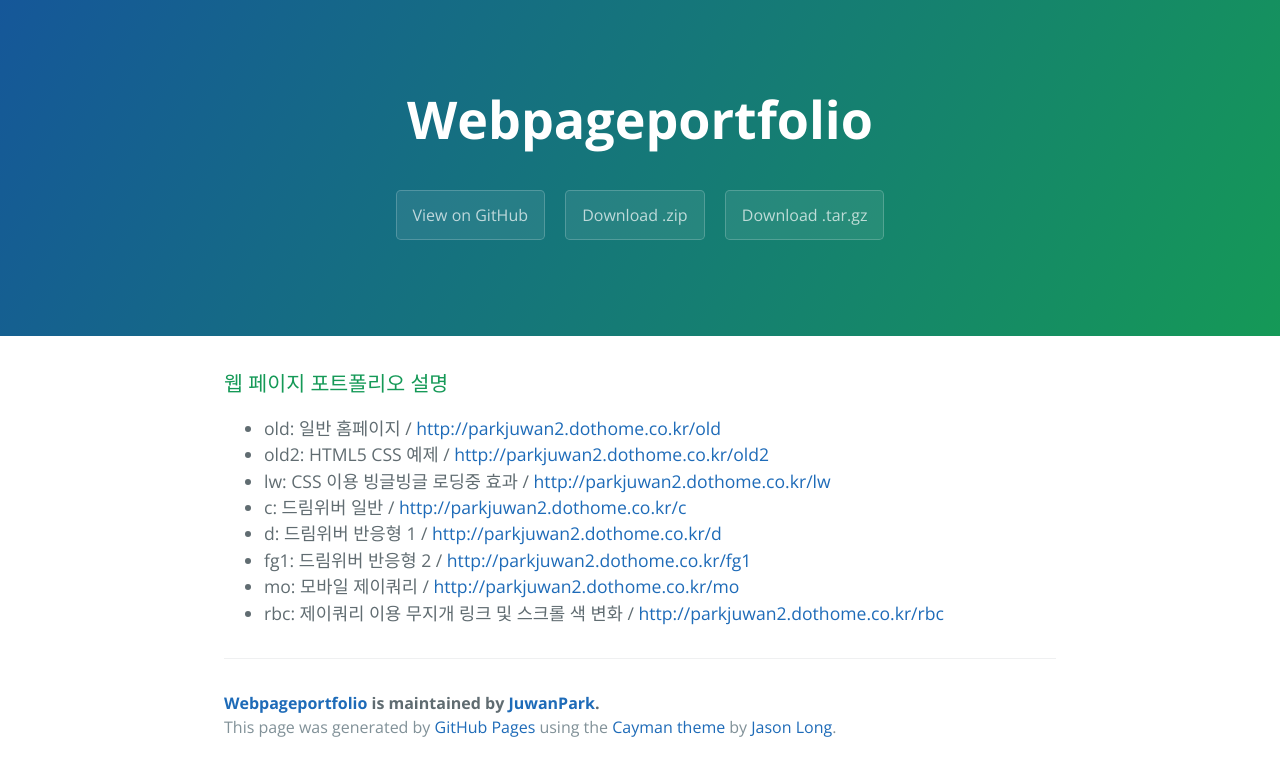
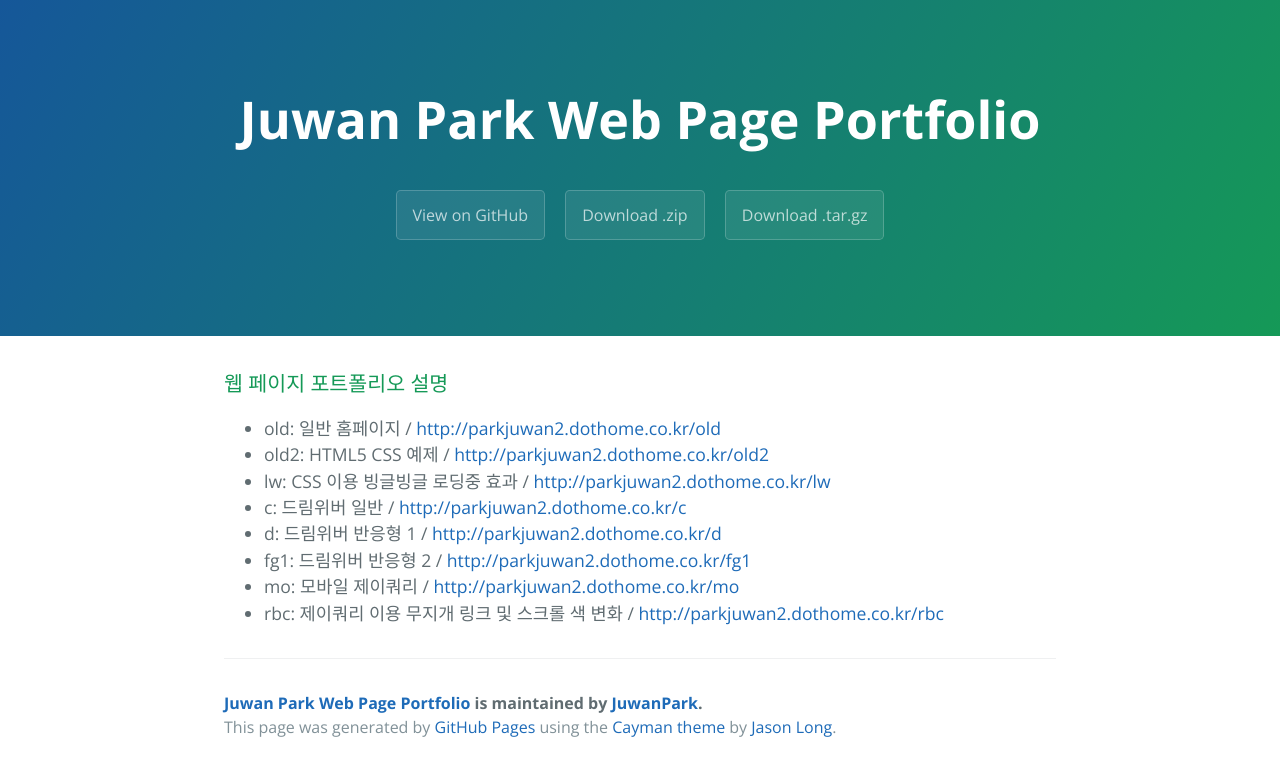
Before and after one commit to JuwanPark/WebpagePortfolio, a plain HTML site: page index.html in a window 1280 px wide. Drawn offline with nearby package versions, Linux system fonts and the light colour scheme.

```diff
--- a/index.html
+++ b/index.html
@@ -2,7 +2,7 @@
 <html lang="en-us">
   <head>
     <meta charset="UTF-8">
-    <title>Webpageportfolio by JuwanPark</title>
+    <title>Juwan Park Web Page Portfolio by JuwanPark</title>
     <meta name="viewport" content="width=device-width, initial-scale=1">
     <link rel="stylesheet" type="text/css" href="stylesheets/normalize.css" media="screen">
     <link href='https://fonts.googleapis.com/css?family=Open+Sans:400,700' rel='stylesheet' type='text/css'>
@@ -11,7 +11,7 @@
   </head>
   <body>
     <section class="page-header">
-      <h1 class="project-name">Webpageportfolio</h1>
+      <h1 class="project-name">Juwan Park Web Page Portfolio</h1>
       <h2 class="project-tagline"></h2>
       <a href="https://github.com/JuwanPark/WebpagePortfolio" class="btn">View on GitHub</a>
       <a href="https://github.com/JuwanPark/WebpagePortfolio/zipball/master" class="btn">Download .zip</a>
@@ -42,7 +42,7 @@
 </ul>
 
       <footer class="site-footer">
-        <span class="site-footer-owner"><a href="https://github.com/JuwanPark/WebpagePortfolio">Webpageportfolio</a> is maintained by <a href="https://github.com/JuwanPark">JuwanPark</a>.</span>
+        <span class="site-footer-owner"><a href="https://github.com/JuwanPark/WebpagePortfolio">Juwan Park Web Page Portfolio</a> is maintained by <a href="https://github.com/JuwanPark">JuwanPark</a>.</span>
 
         <span class="site-footer-credits">This page was generated by <a href="https://pages.github.com">GitHub Pages</a> using the <a href="https://github.com/jasonlong/cayman-theme">Cayman theme</a> by <a href="https://twitter.com/jasonlong">Jason Long</a>.</span>
       </footer>
--- a/params.json
+++ b/params.json
@@ -1,5 +1,5 @@
 {
-  "name": "Webpageportfolio",
+  "name": "Juwan Park Web Page Portfolio",
   "tagline": "",
   "body": "### 웹 페이지 포트폴리오 설명\r\n* old: 일반 홈페이지 / [http://parkjuwan2.dothome.co.kr/old](http://parkjuwan2.dothome.co.kr/old)\r\n* old2: HTML5 CSS 예제 / [http://parkjuwan2.dothome.co.kr/old2](http://parkjuwan2.dothome.co.kr/old2)\r\n* lw: CSS 이용 빙글빙글 로딩중 효과 / [http://parkjuwan2.dothome.co.kr/lw](http://parkjuwan2.dothome.co.kr/lw)\r\n* c: 드림위버 일반 / [http://parkjuwan2.dothome.co.kr/c](http://parkjuwan2.dothome.co.kr/c)\r\n* d: 드림위버 반응형 1 / [http://parkjuwan2.dothome.co.kr/d](http://parkjuwan2.dothome.co.kr/d)\r\n* fg1: 드림위버 반응형 2 / [http://parkjuwan2.dothome.co.kr/fg1](http://parkjuwan2.dothome.co.kr/fg1)\r\n* mo: 모바일 제이쿼리 / [http://parkjuwan2.dothome.co.kr/mo](http://parkjuwan2.dothome.co.kr/mo)\r\n* rbc: 제이쿼리 이용 무지개 링크 및 스크롤 색 변화 / [http://parkjuwan2.dothome.co.kr/rbc](http://parkjuwan2.dothome.co.kr/rbc)\r\n",
   "note": "Don't delete this file! It's used internally to help with page regeneration."
```
